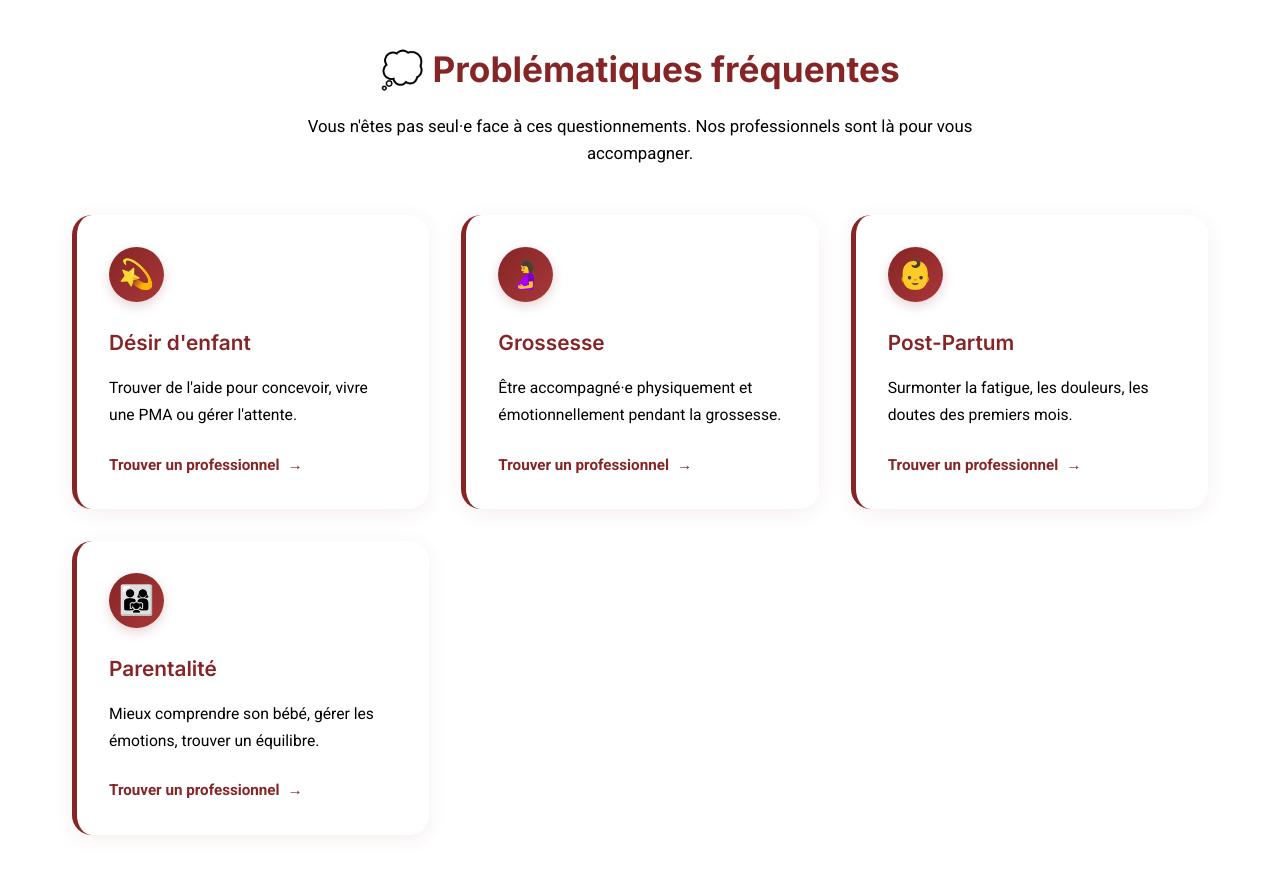
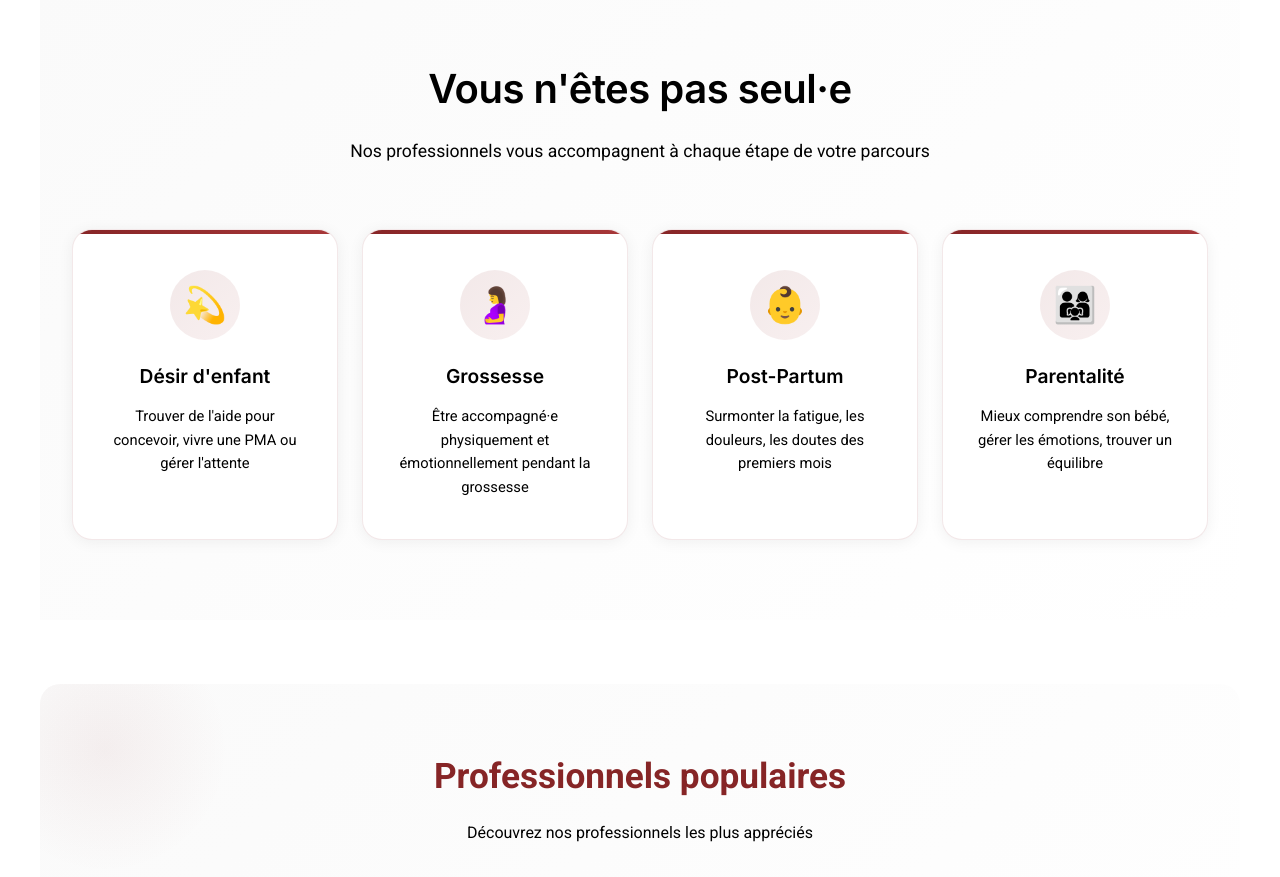
Before and after one commit to dechevrev-oss/diva-nails-site, a plain HTML site: page index.html in a window 1280 px wide. Shown: the part 960-1837 px from the top of the page. Drawn offline with Linux system fonts and the light colour scheme; a script that the page names is missing.

Commit message:
Update index.html

```diff
--- a/index.html
+++ b/index.html
@@ -206,71 +206,67 @@
             </div>
 
             <!-- Section Problématiques Fréquentes -->
-            <div style="padding:4rem 2rem;margin:3rem -2rem 4rem;position:relative">
-                <div style="text-align:center;margin-bottom:3rem">
-                    <h3 style="color:#862526;font-size:2.2rem;margin-bottom:1rem;font-weight:700;font-family:'Inter',sans-serif">💭 Problématiques fréquentes</h3>
-                    <p style="color:var(--text-light);font-size:1.05rem;max-width:700px;margin:0 auto">Vous n'êtes pas seul·e face à ces questionnements. Nos professionnels sont là pour vous accompagner.</p>
-                </div>
-
-                <div style="display:grid;grid-template-columns:repeat(auto-fit,minmax(280px,1fr));gap:2rem;max-width:1200px;margin:0 auto">
+            <div style="padding:5rem 2rem;margin:3rem -2rem 4rem;position:relative;background:linear-gradient(135deg,#fafafa 0%,#fff 100%)">
+                <div style="text-align:center;margin-bottom:4rem">
+                    <h3 style="color:#000000;font-size:2.5rem;margin-bottom:1rem;font-weight:600;font-family:'Inter',sans-serif;letter-spacing:-0.5px">Vous n'êtes pas seul·e</h3>
+                    <p style="color:var(--text-light);font-size:1.1rem;max-width:700px;margin:0 auto;line-height:1.6">Nos professionnels vous accompagnent à chaque étape de votre parcours</p>
+                </div>
+
+                <div style="display:grid;grid-template-columns:repeat(4,1fr);gap:1.5rem;max-width:1400px;margin:0 auto">
                     <!-- Désir d'enfant -->
-                    <div style="background:white;border-radius:20px;padding:2rem;box-shadow:0 4px 20px rgba(134,37,38,0.08);border-left:5px solid #862526;transition:all .3s;cursor:pointer" onclick="showTab('professionnels');setTimeout(function(){showProCat('pma')},200)" onmouseover="this.style.transform='translateY(-8px)';this.style.boxShadow='0 8px 30px rgba(134,37,38,0.15)'" onmouseout="this.style.transform='translateY(0)';this.style.boxShadow='0 4px 20px rgba(134,37,38,0.08)'">
-                        <div style="width:55px;height:55px;background:linear-gradient(135deg,#862526 0%,#a83739 100%);border-radius:50%;display:flex;align-items:center;justify-content:center;margin-bottom:1.5rem;box-shadow:0 4px 12px rgba(134,37,38,0.2)">
-                            <span style="font-size:1.8rem">💫</span>
-                        </div>
-                        <h4 style="color:#862526;font-size:1.3rem;margin-bottom:1rem;font-weight:600;font-family:'Inter',sans-serif">Désir d'enfant</h4>
-                        <p style="color:var(--text);line-height:1.7;font-size:0.98rem;margin-bottom:1.5rem">
-                            Trouver de l'aide pour concevoir, vivre une PMA ou gérer l'attente.
+                    <div style="background:white;border-radius:20px;padding:2.5rem 1.8rem;box-shadow:0 2px 15px rgba(0,0,0,0.06);transition:all .4s;cursor:pointer;border:1px solid rgba(134,37,38,0.1);position:relative;overflow:hidden" onclick="showTab('professionnels');setTimeout(function(){showProCat('pma')},200)" onmouseover="this.style.transform='translateY(-10px)';this.style.boxShadow='0 15px 40px rgba(134,37,38,0.15)';this.style.borderColor='#862526'" onmouseout="this.style.transform='translateY(0)';this.style.boxShadow='0 2px 15px rgba(0,0,0,0.06)';this.style.borderColor='rgba(134,37,38,0.1)'">
+                        <div style="position:absolute;top:0;left:0;width:100%;height:4px;background:linear-gradient(135deg,#862526 0%,#a83739 100%)"></div>
+                        <div style="text-align:center;margin-bottom:1.5rem">
+                            <div style="width:70px;height:70px;background:linear-gradient(135deg,rgba(134,37,38,0.1) 0%,rgba(168,55,57,0.08) 100%);border-radius:50%;display:flex;align-items:center;justify-content:center;margin:0 auto;transition:transform .3s" onmouseover="this.style.transform='scale(1.1)'" onmouseout="this.style.transform='scale(1)'">
+                                <span style="font-size:2.2rem">💫</span>
+                            </div>
+                        </div>
+                        <h4 style="color:#000000;font-size:1.2rem;margin-bottom:1rem;font-weight:600;font-family:'Inter',sans-serif;text-align:center;line-height:1.3">Désir d'enfant</h4>
+                        <p style="color:var(--text-light);line-height:1.6;font-size:0.92rem;text-align:center;margin:0">
+                            Trouver de l'aide pour concevoir, vivre une PMA ou gérer l'attente
                         </p>
-                        <div style="display:flex;align-items:center;gap:0.5rem;color:#862526;font-weight:600;font-size:0.95rem">
-                            <span>Trouver un professionnel</span>
-                            <span style="transition:transform .3s">→</span>
-                        </div>
                     </div>
 
                     <!-- Grossesse -->
-                    <div style="background:white;border-radius:20px;padding:2rem;box-shadow:0 4px 20px rgba(134,37,38,0.08);border-left:5px solid #862526;transition:all .3s;cursor:pointer" onclick="showTab('professionnels');setTimeout(function(){showProCat('grossesse')},200)" onmouseover="this.style.transform='translateY(-8px)';this.style.boxShadow='0 8px 30px rgba(134,37,38,0.15)'" onmouseout="this.style.transform='translateY(0)';this.style.boxShadow='0 4px 20px rgba(134,37,38,0.08)'">
-                        <div style="width:55px;height:55px;background:linear-gradient(135deg,#862526 0%,#a83739 100%);border-radius:50%;display:flex;align-items:center;justify-content:center;margin-bottom:1.5rem;box-shadow:0 4px 12px rgba(134,37,38,0.2)">
-                            <span style="font-size:1.8rem">🤰</span>
-                        </div>
-                        <h4 style="color:#862526;font-size:1.3rem;margin-bottom:1rem;font-weight:600;font-family:'Inter',sans-serif">Grossesse</h4>
-                        <p style="color:var(--text);line-height:1.7;font-size:0.98rem;margin-bottom:1.5rem">
-                            Être accompagné·e physiquement et émotionnellement pendant la grossesse.
+                    <div style="background:white;border-radius:20px;padding:2.5rem 1.8rem;box-shadow:0 2px 15px rgba(0,0,0,0.06);transition:all .4s;cursor:pointer;border:1px solid rgba(134,37,38,0.1);position:relative;overflow:hidden" onclick="showTab('professionnels');setTimeout(function(){showProCat('grossesse')},200)" onmouseover="this.style.transform='translateY(-10px)';this.style.boxShadow='0 15px 40px rgba(134,37,38,0.15)';this.style.borderColor='#862526'" onmouseout="this.style.transform='translateY(0)';this.style.boxShadow='0 2px 15px rgba(0,0,0,0.06)';this.style.borderColor='rgba(134,37,38,0.1)'">
+                        <div style="position:absolute;top:0;left:0;width:100%;height:4px;background:linear-gradient(135deg,#862526 0%,#a83739 100%)"></div>
+                        <div style="text-align:center;margin-bottom:1.5rem">
+                            <div style="width:70px;height:70px;background:linear-gradient(135deg,rgba(134,37,38,0.1) 0%,rgba(168,55,57,0.08) 100%);border-radius:50%;display:flex;align-items:center;justify-content:center;margin:0 auto;transition:transform .3s" onmouseover="this.style.transform='scale(1.1)'" onmouseout="this.style.transform='scale(1)'">
+                                <span style="font-size:2.2rem">🤰</span>
+                            </div>
+                        </div>
+                        <h4 style="color:#000000;font-size:1.2rem;margin-bottom:1rem;font-weight:600;font-family:'Inter',sans-serif;text-align:center;line-height:1.3">Grossesse</h4>
+                        <p style="color:var(--text-light);line-height:1.6;font-size:0.92rem;text-align:center;margin:0">
+                            Être accompagné·e physiquement et émotionnellement pendant la grossesse
                         </p>
-                        <div style="display:flex;align-items:center;gap:0.5rem;color:#862526;font-weight:600;font-size:0.95rem">
-                            <span>Trouver un professionnel</span>
-                            <span style="transition:transform .3s">→</span>
-                        </div>
                     </div>
 
                     <!-- Post-Partum -->
-                    <div style="background:white;border-radius:20px;padding:2rem;box-shadow:0 4px 20px rgba(134,37,38,0.08);border-left:5px solid #862526;transition:all .3s;cursor:pointer" onclick="showTab('professionnels');setTimeout(function(){showProCat('postpartum')},200)" onmouseover="this.style.transform='translateY(-8px)';this.style.boxShadow='0 8px 30px rgba(134,37,38,0.15)'" onmouseout="this.style.transform='translateY(0)';this.style.boxShadow='0 4px 20px rgba(134,37,38,0.08)'">
-                        <div style="width:55px;height:55px;background:linear-gradient(135deg,#862526 0%,#a83739 100%);border-radius:50%;display:flex;align-items:center;justify-content:center;margin-bottom:1.5rem;box-shadow:0 4px 12px rgba(134,37,38,0.2)">
-                            <span style="font-size:1.8rem">👶</span>
-                        </div>
-                        <h4 style="color:#862526;font-size:1.3rem;margin-bottom:1rem;font-weight:600;font-family:'Inter',sans-serif">Post-Partum</h4>
-                        <p style="color:var(--text);line-height:1.7;font-size:0.98rem;margin-bottom:1.5rem">
-                            Surmonter la fatigue, les douleurs, les doutes des premiers mois.
+                    <div style="background:white;border-radius:20px;padding:2.5rem 1.8rem;box-shadow:0 2px 15px rgba(0,0,0,0.06);transition:all .4s;cursor:pointer;border:1px solid rgba(134,37,38,0.1);position:relative;overflow:hidden" onclick="showTab('professionnels');setTimeout(function(){showProCat('postpartum')},200)" onmouseover="this.style.transform='translateY(-10px)';this.style.boxShadow='0 15px 40px rgba(134,37,38,0.15)';this.style.borderColor='#862526'" onmouseout="this.style.transform='translateY(0)';this.style.boxShadow='0 2px 15px rgba(0,0,0,0.06)';this.style.borderColor='rgba(134,37,38,0.1)'">
+                        <div style="position:absolute;top:0;left:0;width:100%;height:4px;background:linear-gradient(135deg,#862526 0%,#a83739 100%)"></div>
+                        <div style="text-align:center;margin-bottom:1.5rem">
+                            <div style="width:70px;height:70px;background:linear-gradient(135deg,rgba(134,37,38,0.1) 0%,rgba(168,55,57,0.08) 100%);border-radius:50%;display:flex;align-items:center;justify-content:center;margin:0 auto;transition:transform .3s" onmouseover="this.style.transform='scale(1.1)'" onmouseout="this.style.transform='scale(1)'">
+                                <span style="font-size:2.2rem">👶</span>
+                            </div>
+                        </div>
+                        <h4 style="color:#000000;font-size:1.2rem;margin-bottom:1rem;font-weight:600;font-family:'Inter',sans-serif;text-align:center;line-height:1.3">Post-Partum</h4>
+                        <p style="color:var(--text-light);line-height:1.6;font-size:0.92rem;text-align:center;margin:0">
+                            Surmonter la fatigue, les douleurs, les doutes des premiers mois
                         </p>
-                        <div style="display:flex;align-items:center;gap:0.5rem;color:#862526;font-weight:600;font-size:0.95rem">
-                            <span>Trouver un professionnel</span>
-                            <span style="transition:transform .3s">→</span>
-                        </div>
                     </div>
 
                     <!-- Parentalité -->
-                    <div style="background:white;border-radius:20px;padding:2rem;box-shadow:0 4px 20px rgba(134,37,38,0.08);border-left:5px solid #862526;transition:all .3s;cursor:pointer" onclick="showTab('professionnels');setTimeout(function(){showProCat('parentalite')},200)" onmouseover="this.style.transform='translateY(-8px)';this.style.boxShadow='0 8px 30px rgba(134,37,38,0.15)'" onmouseout="this.style.transform='translateY(0)';this.style.boxShadow='0 4px 20px rgba(134,37,38,0.08)'">
-                        <div style="width:55px;height:55px;background:linear-gradient(135deg,#862526 0%,#a83739 100%);border-radius:50%;display:flex;align-items:center;justify-content:center;margin-bottom:1.5rem;box-shadow:0 4px 12px rgba(134,37,38,0.2)">
-                            <span style="font-size:1.8rem">👨‍👩‍👧</span>
-                        </div>
-                        <h4 style="color:#862526;font-size:1.3rem;margin-bottom:1rem;font-weight:600;font-family:'Inter',sans-serif">Parentalité</h4>
-                        <p style="color:var(--text);line-height:1.7;font-size:0.98rem;margin-bottom:1.5rem">
-                            Mieux comprendre son bébé, gérer les émotions, trouver un équilibre.
+                    <div style="background:white;border-radius:20px;padding:2.5rem 1.8rem;box-shadow:0 2px 15px rgba(0,0,0,0.06);transition:all .4s;cursor:pointer;border:1px solid rgba(134,37,38,0.1);position:relative;overflow:hidden" onclick="showTab('professionnels');setTimeout(function(){showProCat('parentalite')},200)" onmouseover="this.style.transform='translateY(-10px)';this.style.boxShadow='0 15px 40px rgba(134,37,38,0.15)';this.style.borderColor='#862526'" onmouseout="this.style.transform='translateY(0)';this.style.boxShadow='0 2px 15px rgba(0,0,0,0.06)';this.style.borderColor='rgba(134,37,38,0.1)'">
+                        <div style="position:absolute;top:0;left:0;width:100%;height:4px;background:linear-gradient(135deg,#862526 0%,#a83739 100%)"></div>
+                        <div style="text-align:center;margin-bottom:1.5rem">
+                            <div style="width:70px;height:70px;background:linear-gradient(135deg,rgba(134,37,38,0.1) 0%,rgba(168,55,57,0.08) 100%);border-radius:50%;display:flex;align-items:center;justify-content:center;margin:0 auto;transition:transform .3s" onmouseover="this.style.transform='scale(1.1)'" onmouseout="this.style.transform='scale(1)'">
+                                <span style="font-size:2.2rem">👨‍👩‍👧</span>
+                            </div>
+                        </div>
+                        <h4 style="color:#000000;font-size:1.2rem;margin-bottom:1rem;font-weight:600;font-family:'Inter',sans-serif;text-align:center;line-height:1.3">Parentalité</h4>
+                        <p style="color:var(--text-light);line-height:1.6;font-size:0.92rem;text-align:center;margin:0">
+                            Mieux comprendre son bébé, gérer les émotions, trouver un équilibre
                         </p>
-                        <div style="display:flex;align-items:center;gap:0.5rem;color:#862526;font-weight:600;font-size:0.95rem">
-                            <span>Trouver un professionnel</span>
-                            <span style="transition:transform .3s">→</span>
-                        </div>
                     </div>
                 </div>
             </div>
```
